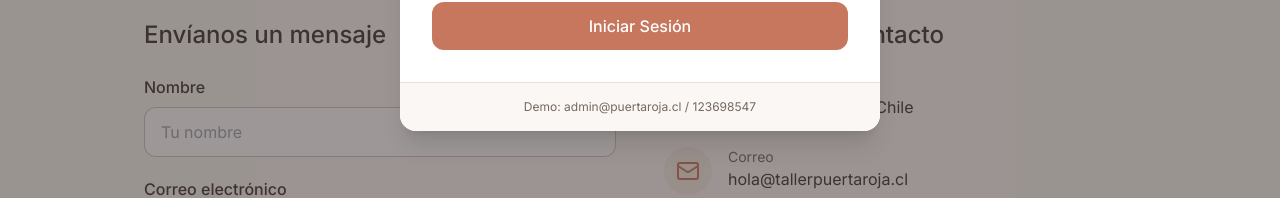
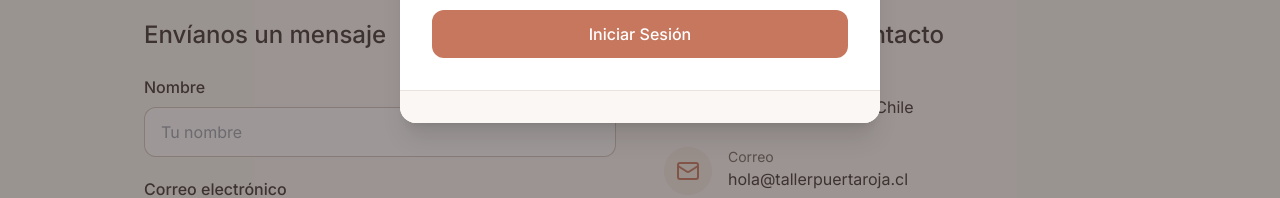
Before and after one commit to benjaminconcha1997/Proyecto-Taller, a React (Vite) app in the folder frontend/: page /contacto in a window 1280 px wide. Both pictures are taken after a click on the button "Iniciar sesión". Shown: the part 506-704 px from the top of the page. Built offline with nearby package versions, Linux system fonts and the light colour scheme; no server answers.

Commit message:
quitar info demo del frontend

```diff
--- a/frontend/src/components/auth/LoginModal.jsx
+++ b/frontend/src/components/auth/LoginModal.jsx
@@ -87,7 +87,7 @@ function LoginModal({ onClose }) {
         {/* Pie con datos demo */}
         <div className="bg-cream border-t border-border/15 px-8 py-4 text-center">
           <p className="text-xs text-stone">
-            Demo: admin@puertaroja.cl / 123698547
+
           </p>
         </div>
       </div>
```
